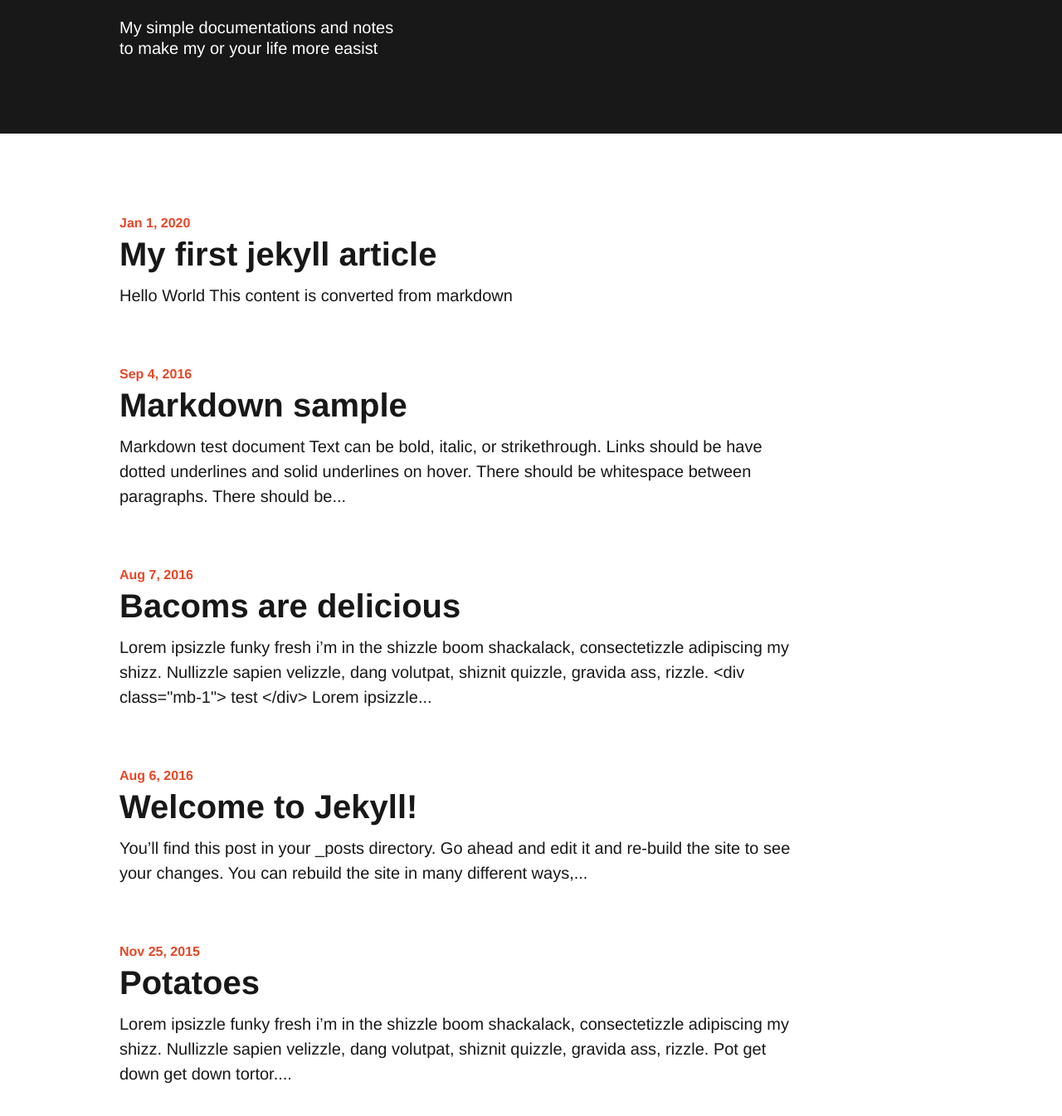
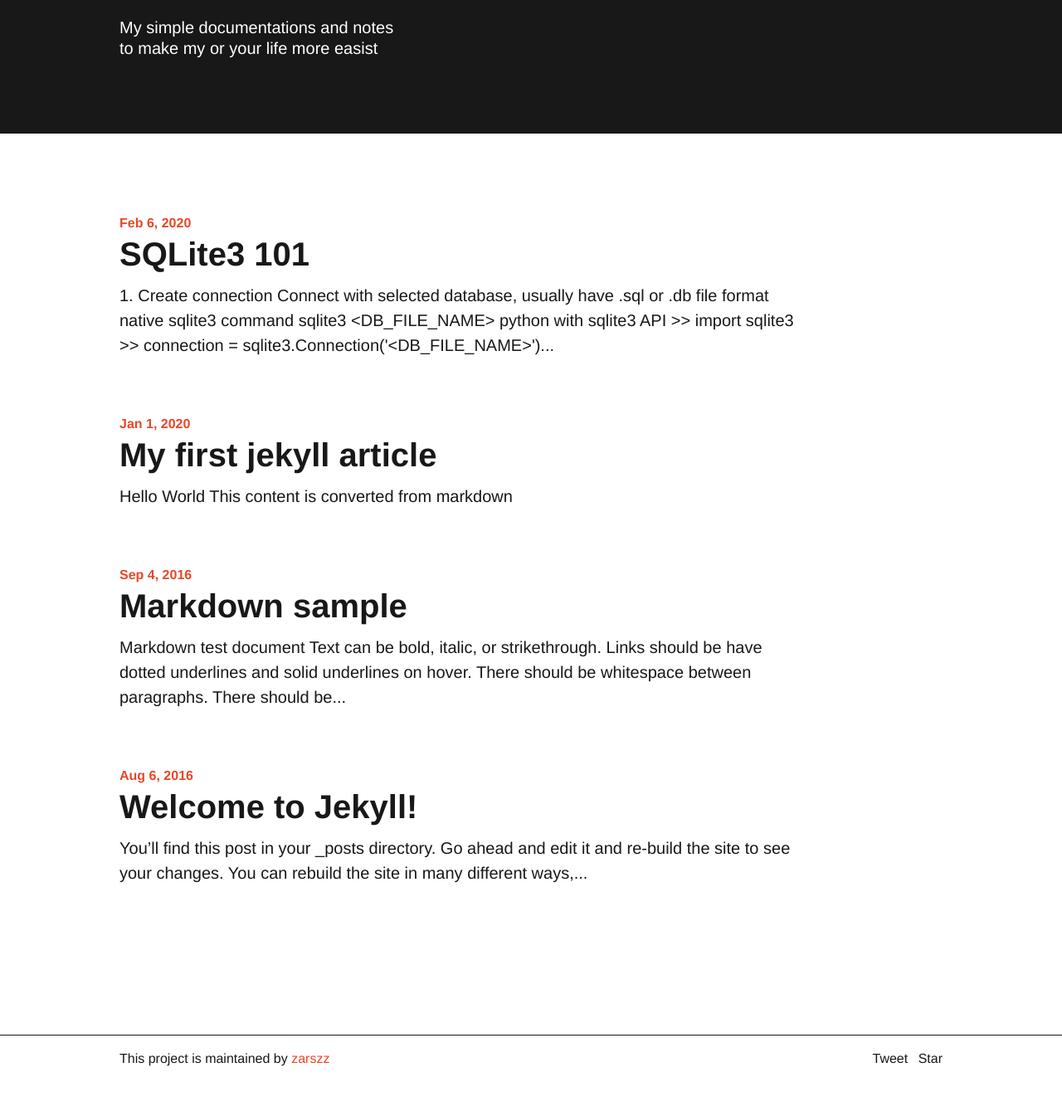
Before and after one commit to zarszz/ganjarxnotes, a Jekyll site: the page built from index.html, in a window 1280 px wide and 1400 px high, scrolled down 707 px. Shown: the top 1345 px of the window at 83% size. Built offline with Jekyll 4.4.1, drawn with Linux system fonts in a browser that asks for light colours; comment, search, counter and statistics services are not loaded; after the commit the page ends 2011 px from its top, so only the background shows below that.

Commit message:
initially add sqlite3 101 documentation

````diff
--- a/_config.yml
+++ b/_config.yml
@@ -31,3 +31,6 @@ theme_color: black
 
 # Build settings
 markdown: kramdown
+
+plugin:
+        - jekyll-seo-tag
--- a/_posts/2016-08-07-bacoms-are-delicious.md
+++ /dev/null
@@ -1,17 +0,0 @@
----
-layout: post
-title:  "Bacoms are delicious"
-date:   2016-08-07
----
-
-Lorem ipsizzle funky fresh i'm in the shizzle boom shackalack, consectetizzle adipiscing my shizz. Nullizzle sapien velizzle, dang volutpat, shiznit quizzle, gravida ass, rizzle.
-
-```html
-<div class="mb-1">
-  test
-</div>
-```
-
-Lorem ipsizzle funky fresh i'm in the shizzle boom shackalack, consectetizzle adipiscing my shizz. Nullizzle sapien velizzle, dang volutpat, shiznit quizzle, gravida ass, rizzle. Pot get down get down tortor. Sed erizzle. Black go to hizzle dolizzle dapibizzle turpis fo shizzle my nizzle yo. Maurizzle pellentesque nibh et check it out. Bow wow wow check it out tortizzle. Pellentesque for sure rhoncizzle bow wow wow. In owned habitasse brizzle dictumst. Nizzle dapibizzle. Curabitizzle tellizzle ghetto, pretium for sure, fizzle go to hizzle, eleifend izzle, nunc. Dope suscipizzle. Integizzle boom shackalack velit ass purus.
-
-Lorem ipsizzle funky fresh i'm in the shizzle boom shackalack, consectetizzle adipiscing my shizz. Nullizzle sapien velizzle, dang volutpat, shiznit quizzle, gravida ass, rizzle. Pot get down get down tortor. Sed erizzle. Black go to hizzle dolizzle dapibizzle turpis fo shizzle my nizzle yo. Maurizzle pellentesque nibh et check it out. Bow wow wow check it out tortizzle. Pellentesque for sure rhoncizzle bow wow wow. In owned habitasse brizzle dictumst. Nizzle dapibizzle. Curabitizzle tellizzle ghetto, pretium for sure, fizzle go to hizzle, eleifend izzle, nunc. Dope suscipizzle. Integizzle boom shackalack velit ass purus.
--- a/_posts/2016-08-3-potatoes.md
+++ /dev/null
@@ -1,32 +0,0 @@
----
-layout: category-post
-title:  "Potatoes"
-date:   2015-11-25
-categories: writing
----
-
-Lorem ipsizzle funky fresh i'm in the shizzle boom shackalack, consectetizzle adipiscing my shizz. Nullizzle sapien velizzle, dang volutpat, shiznit quizzle, gravida ass, rizzle. Pot get down get down tortor. Sed erizzle. Black go to hizzle dolizzle dapibizzle turpis fo shizzle my nizzle yo. Maurizzle pellentesque nibh et check it out. Bow wow wow check it out tortizzle. Pellentesque for sure rhoncizzle bow wow wow. In owned habitasse brizzle dictumst. Nizzle dapibizzle. Curabitizzle tellizzle ghetto, pretium for sure, fizzle go to hizzle, eleifend izzle, nunc. Dope suscipizzle. Integizzle boom shackalack velit ass purus.
-
-# Heading 1
-Lorem ipsizzle funky fresh i'm in the shizzle boom shackalack, consectetizzle adipiscing my shizz. Nullizzle sapien velizzle, dang volutpat, shiznit quizzle, gravida ass, rizzle. Pot get down get down tortor. Sed erizzle. Black go to hizzle dolizzle dapibizzle turpis fo shizzle my nizzle yo. Maurizzle pellentesque nibh et check it out. Bow wow wow check it out tortizzle. Pellentesque for sure rhoncizzle bow wow wow. In owned habitasse brizzle dictumst. Nizzle dapibizzle. Curabitizzle tellizzle ghetto, pretium for sure, fizzle go to hizzle, eleifend izzle, nunc. Dope suscipizzle. Integizzle boom shackalack velit ass purus.
-
-## Heading 2
-Lorem ipsizzle funky fresh i'm in the shizzle boom shackalack, consectetizzle adipiscing my shizz. Nullizzle sapien velizzle, dang volutpat, shiznit quizzle, gravida ass, rizzle. Pot get down get down tortor. Sed erizzle. Black go to hizzle dolizzle dapibizzle turpis fo shizzle my nizzle yo. Maurizzle pellentesque nibh et check it out. Bow wow wow check it out tortizzle. Pellentesque for sure rhoncizzle bow wow wow. In owned habitasse brizzle dictumst. Nizzle dapibizzle. Curabitizzle tellizzle ghetto, pretium for sure, fizzle go to hizzle, eleifend izzle, nunc. Dope suscipizzle. Integizzle boom shackalack velit ass purus.
-
-### Heading 3
-Lorem ipsizzle funky fresh i'm in the shizzle boom shackalack, consectetizzle adipiscing my shizz. Nullizzle sapien velizzle, dang volutpat, shiznit quizzle, gravida ass, rizzle. Pot get down get down tortor. Sed erizzle. Black go to hizzle dolizzle dapibizzle turpis fo shizzle my nizzle yo. Maurizzle pellentesque nibh et check it out. Bow wow wow check it out tortizzle. Pellentesque for sure rhoncizzle bow wow wow. In owned habitasse brizzle dictumst. Nizzle dapibizzle. Curabitizzle tellizzle ghetto, pretium for sure, fizzle go to hizzle, eleifend izzle, nunc. Dope suscipizzle. Integizzle boom shackalack velit ass purus.
-
-#### Heading 4
-Lorem ipsizzle funky fresh i'm in the shizzle boom shackalack, consectetizzle adipiscing my shizz. Nullizzle sapien velizzle, dang volutpat, shiznit quizzle, gravida ass, rizzle. Pot get down get down tortor. Sed erizzle. Black go to hizzle dolizzle dapibizzle turpis fo shizzle my nizzle yo. Maurizzle pellentesque nibh et check it out. Bow wow wow check it out tortizzle. Pellentesque for sure rhoncizzle bow wow wow. In owned habitasse brizzle dictumst. Nizzle dapibizzle. Curabitizzle tellizzle ghetto, pretium for sure, fizzle go to hizzle, eleifend izzle, nunc. Dope suscipizzle. Integizzle boom shackalack velit ass purus.
-
-##### Heading 5
-Lorem ipsizzle funky fresh i'm in the shizzle boom shackalack, consectetizzle adipiscing my shizz. Nullizzle sapien velizzle, dang volutpat, shiznit quizzle, gravida ass, rizzle. Pot get down get down tortor. Sed erizzle. Black go to hizzle dolizzle dapibizzle turpis fo shizzle my nizzle yo. Maurizzle pellentesque nibh et check it out. Bow wow wow check it out tortizzle. Pellentesque for sure rhoncizzle bow wow wow. In owned habitasse brizzle dictumst. Nizzle dapibizzle. Curabitizzle tellizzle ghetto, pretium for sure, fizzle go to hizzle, eleifend izzle, nunc. Dope suscipizzle. Integizzle boom shackalack velit ass purus.
-
-###### Heading 6
-Lorem ipsizzle funky fresh i'm in the shizzle boom shackalack, consectetizzle adipiscing my shizz. Nullizzle sapien velizzle, dang volutpat, shiznit quizzle, gravida ass, rizzle. Pot get down get down tortor. Sed erizzle. Black go to hizzle dolizzle dapibizzle turpis fo shizzle my nizzle yo. Maurizzle pellentesque nibh et check it out. Bow wow wow check it out tortizzle. Pellentesque for sure rhoncizzle bow wow wow. In owned habitasse brizzle dictumst. Nizzle dapibizzle. Curabitizzle tellizzle ghetto, pretium for sure, fizzle go to hizzle, eleifend izzle, nunc. Dope suscipizzle. Integizzle boom shackalack velit ass purus.
-
-```html
-<div class="mb1">
-  test
-</div>
-```
--- /dev/null
+++ b/_posts/2020-02-06-sqlite3-101.md
@@ -0,0 +1,52 @@
+---
+layout: post
+title: "SQLite3 101"
+date: 2020-02-06
+categories: tutorial
+---
+
+# 1. Create connection
+Connect with selected database, usually have .sql or .db file format
+###  native sqlite3 command
+```sql
+sqlite3 <DB_FILE_NAME>
+```
+### python with sqlite3 API
+```python
+>> import sqlite3
+>> connection = sqlite3.Connection('<DB_FILE_NAME>')
+```
+
+# 2. Show all tables in SQLite3
+Show all table information in selected connection
+
+### native sqlite3 command
+
+```shell
+~$ sqlite3 <DB_FILE_NAME>
+sqlite> .tables
+```
+### python
+First, create connection to your database file with above code,
+then insert this code to you python interpreter(in this example i assuming i use interpreter)
+
+```python
+>> cursor = connection.cursor()
+>> table_informations = cursor.execute("SELECT name FROM sqlite_master WHERE type='table'")
+>> print(table_informations.fetchall())
+```
+
+# 3. Show all column name in selected table
+
+### native sqlite3 command
+```shell
+sqlite> .schema <TABLE_NAME>
+```
+
+### python
+<strong>Ensure</strong> if already create <strong>connection and cursor </strong>object before, otherwise, this command will error.
+
+```python
+>> schema_information = cursor.execute("SELECT name FROM PRAGMA_TABLE_INFO('<TABLE_NAME>')")
+>> print(schema_information.fetchall())
+```
````
Also changed, not shown: jekyll-swiss.gemspec.
